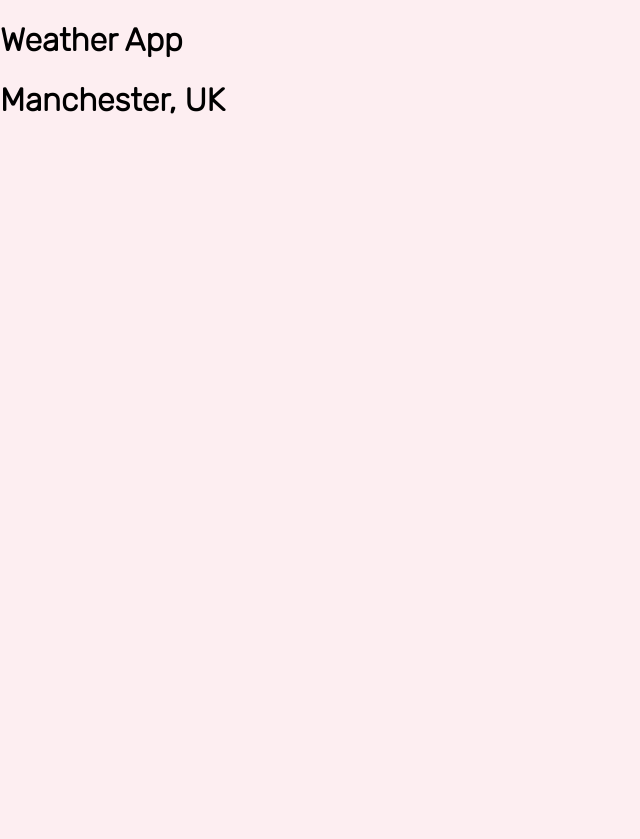
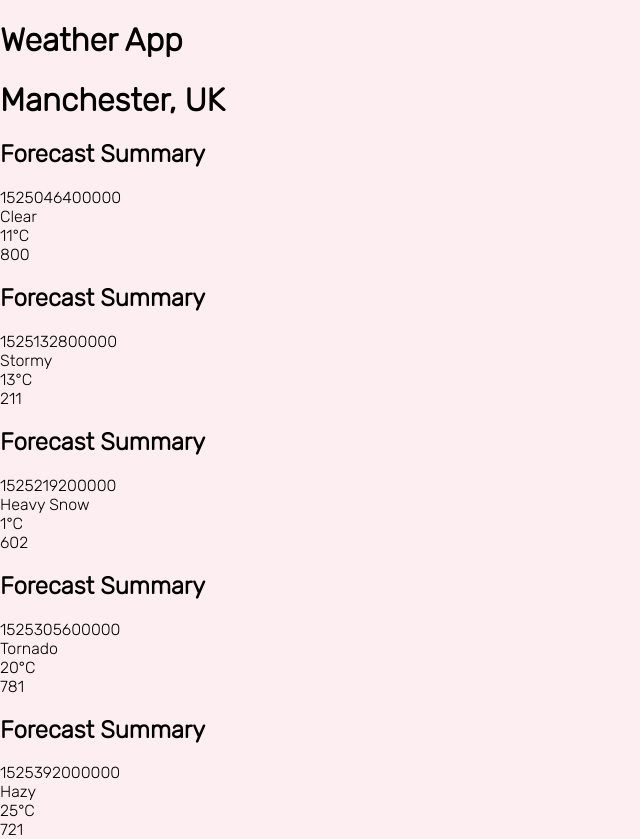
Before and after one commit to DevArrowsmith/weather_app, a React (Create React App) app: page / in a window 1280 px wide. Shown: the whole page, without its empty margins (0-640 px from the left). Before the commit the page ends 800 px from the top, so only its background shows below. Built offline with nearby package versions, Linux system fonts and the light colour scheme.

Commit message:
Create ForecastSummaries component to procedurally render forecasts.

```diff
--- a/src/components/App.js
+++ b/src/components/App.js
@@ -2,13 +2,15 @@
 import PropTypes from "prop-types";
 import "../styles/App.css";
 import LocationDetails from "./LocationDetails";
+import ForecastSummaries from "./ForecastSummaries";
 
-const App = ({ location }) => {
+const App = ({ forecasts, location }) => {
     const { city, country } = location;
     return (
         <div className="App">
             <h1>Weather App</h1>
             <LocationDetails city={city} country={country} />
+            <ForecastSummaries forecasts={forecasts} />
         </div>
     );
 };
@@ -16,6 +18,17 @@
 export default App;
 
 App.propTypes = {
+    forecasts: PropTypes.arrayOf(
+        PropTypes.shape({
+            date: PropTypes.number,
+            description: PropTypes.string,
+            icon: PropTypes.string,
+            temperature: PropTypes.shape({
+                max: PropTypes.number,
+                min: PropTypes.number,
+            }),
+        })
+    ).isRequired,
     location: PropTypes.shape({
         city: PropTypes.string,
         country: PropTypes.string,
--- /dev/null
+++ b/src/components/ForecastSummaries.js
@@ -0,0 +1,33 @@
+import React from "react";
+import PropTypes from "prop-types";
+import ForecastSummary from "./ForecastSummary";
+
+const ForecastSummaries = ({ forecasts }) => (
+    <div className="forecast-summaries">
+        {forecasts.map((forecast) => (
+            <ForecastSummary
+                key={forecast.date}
+                date={forecast.date}
+                description={forecast.description}
+                icon={forecast.icon}
+                temperature={forecast.temperature}
+            />
+        ))}
+    </div>
+);
+
+ForecastSummaries.propTypes = {
+    forecasts: PropTypes.arrayOf(
+        PropTypes.shape({
+            date: PropTypes.number,
+            description: PropTypes.string,
+            icon: PropTypes.string,
+            temperature: PropTypes.shape({
+                max: PropTypes.number,
+                min: PropTypes.number,
+            }),
+        })
+    ).isRequired,
+};
+
+export default ForecastSummaries;
--- a/src/index.js
+++ b/src/index.js
@@ -2,11 +2,11 @@
 import ReactDOM from "react-dom";
 import "./styles/index.css";
 import App from "./components/App";
-import { location } from "./data/mock-forecast.json";
+import { location, forecasts } from "./data/mock-forecast.json";
 
 ReactDOM.render(
     <React.StrictMode>
-        <App location={location} />
+        <App forecasts={forecasts} location={location} />
     </React.StrictMode>,
     document.getElementById("root")
 );
```
